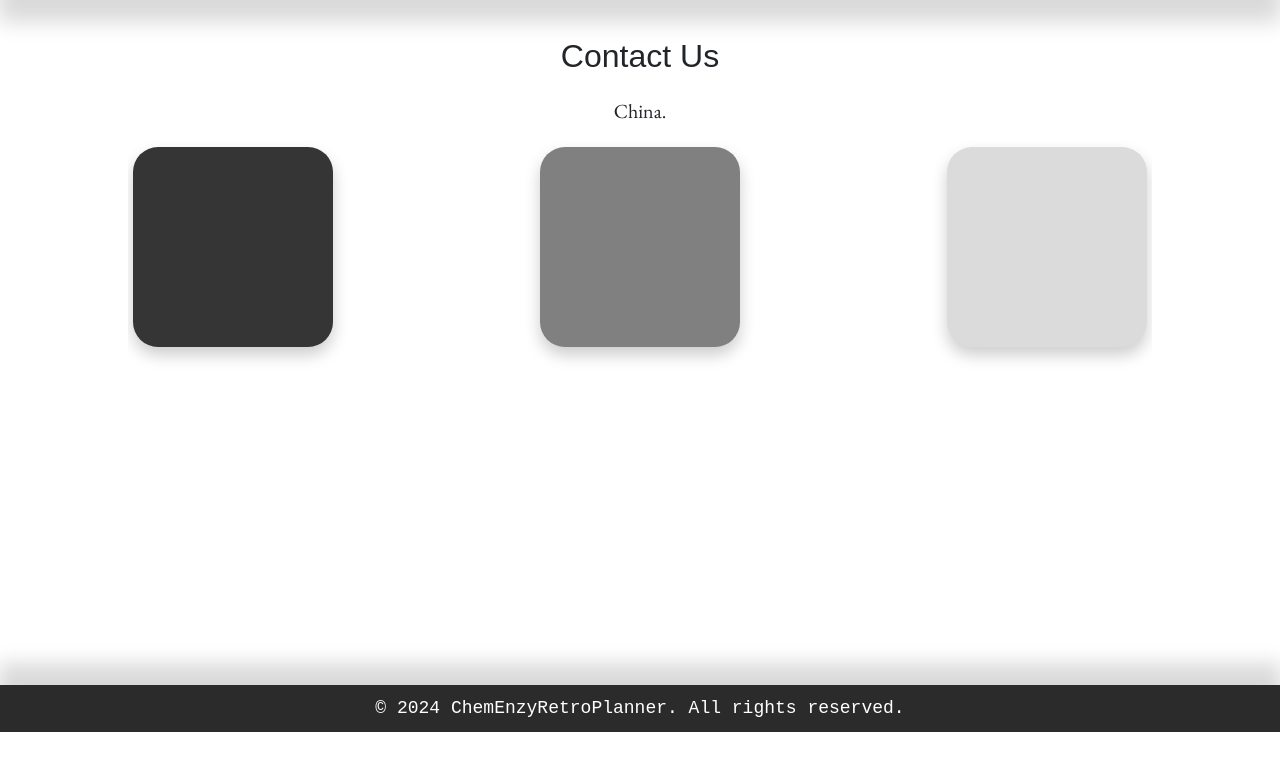
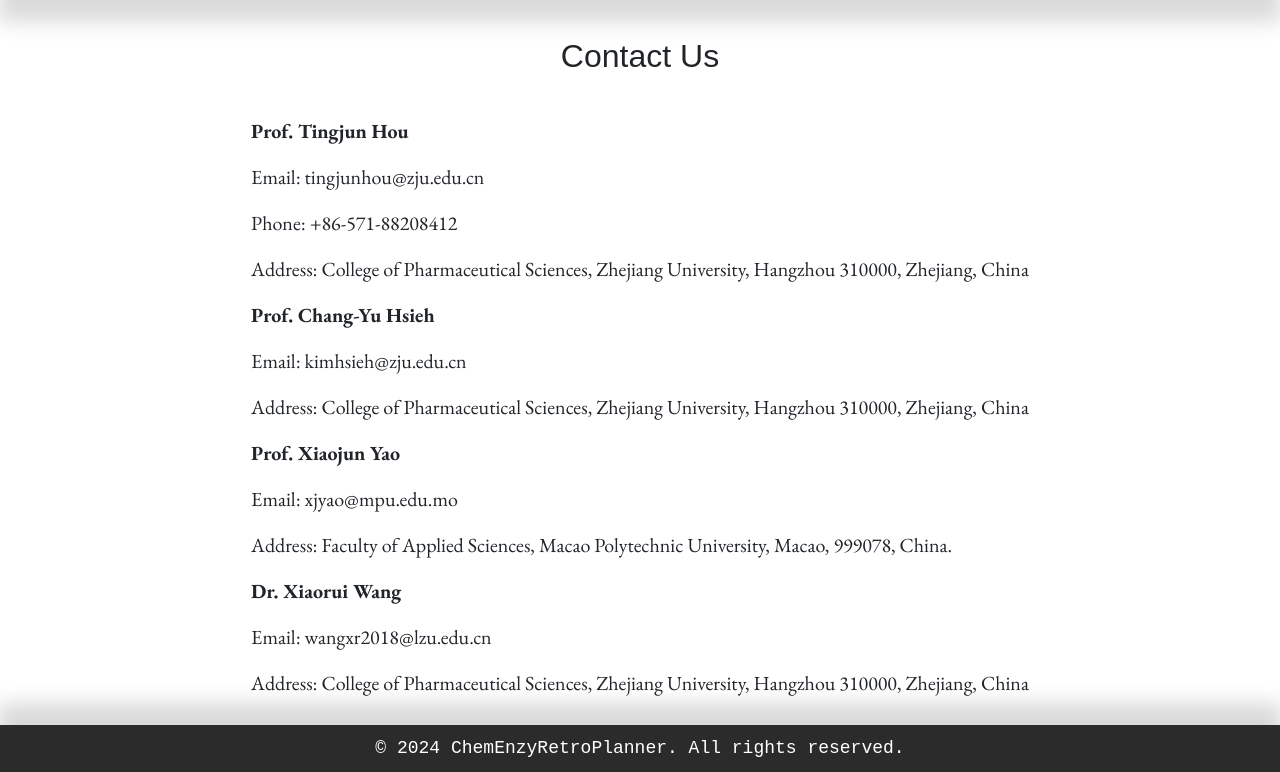
Before and after one commit to wangxr0526/ChemEnzyRetroPlanner, a Flask app: template webapp/templates/contact.html in a window 1280 px wide. Shown: the part 68-840 px from the top of the page. Before the commit the page ends 800 px from the top, so only its background shows below. Run offline with Flask 3, Linux system fonts and the light colour scheme; the template is opened without the code that fills it, so the values that code supplies are empty; some libraries are stand-ins or nearby versions; some web fonts are replaced.

Commit message:
update template

```diff
--- a/webapp/templates/contact.html
+++ b/webapp/templates/contact.html
@@ -5,8 +5,7 @@
     <link rel="stylesheet" type="text/css" href="{{ url_for('static', filename='css/contact.css') }}">
     <link rel="preconnect" href="https://fonts.googleapis.com">
     <link rel="preconnect" href="https://fonts.gstatic.com" crossorigin>
-    <link href="https://fonts.googleapis.com/css2?family=EB+Garamond:ital,wght@0,400..800;1,400..800&display=swap"
-        rel="stylesheet">
+    <link href="https://fonts.googleapis.com/css2?family=EB+Garamond:ital,wght@0,400..800;1,400..800&display=swap" rel="stylesheet">
     {% endblock %}
 </head>
 
@@ -14,19 +13,29 @@
     {% block content %}
     <div class="main-container">
         <p class="text-head">Contact Us</p>
-        <!-- <p class="text-main">Innovation Institute for Artificial Intelligence in Medicine of Zhejiang
-            University, College of Pharma-ceutical Sciences, Zhejiang University, Hangzhou, 310058, China.</p>
-        <p class="text-main">Faculty of Applied Sciences, Macao Polytechnic University, Macao, 999078, China.</p> -->
-        <p class="text-main">China.</p>
-        <div class="img-container">
-            <!-- <img src="../static/figure/contact-figure.jpg" class="img"  height="200" width="200">
-            <img src="../static/figure/contact-figure.jpg" class="img"  height="200" width="200">
-            <img src="../static/figure/contact-figure.jpg" class="img"  height="200" width="200"> -->
-            <div style="height: 200px; width: 200px; border-radius: 25px; box-shadow: 0 8px 16px rgba(0, 0, 0, 0.2); margin: 5px; background-color: rgb(53, 53, 53);"></div>
-            <div style="height: 200px; width: 200px; border-radius: 25px; box-shadow: 0 8px 16px rgba(0, 0, 0, 0.2); margin: 5px; background-color: rgb(128, 128, 128);"></div>
-            <div style="height: 200px; width: 200px; border-radius: 25px; box-shadow: 0 8px 16px rgba(0, 0, 0, 0.2); margin: 5px; background-color: rgb(219, 219, 219);"></div>
+        <!-- <p class="text-main">College of Pharmaceutical Sciences, Zhejiang University, Hangzhou, 310058, China.</p> -->
+
+
+
+
+        <div style="margin-top: 20px; text-align: left; max-width: 800px; margin-left: auto; margin-right: auto;">
+            <p class="text-main"><strong>Prof. Tingjun Hou</strong></p>
+            <p class="text-main">Email: tingjunhou@zju.edu.cn</p>
+            <p class="text-main">Phone: +86-571-88208412</p>
+            <p class="text-main">Address: College of Pharmaceutical Sciences, Zhejiang University, Hangzhou 310000, Zhejiang, China</p>
+
+            <p class="text-main"><strong>Prof. Chang-Yu Hsieh</strong></p>
+            <p class="text-main">Email: kimhsieh@zju.edu.cn</p>
+            <p class="text-main">Address: College of Pharmaceutical Sciences, Zhejiang University, Hangzhou 310000, Zhejiang, China</p>
+
+            <p class="text-main"><strong>Prof. Xiaojun Yao</strong></p>
+            <p class="text-main">Email: xjyao@mpu.edu.mo</p>
+            <p class="text-main">Address: Faculty of Applied Sciences, Macao Polytechnic University, Macao, 999078, China.</p>
+
+            <p class="text-main"><strong>Dr. Xiaorui Wang</strong></p>
+            <p class="text-main">Email: wangxr2018@lzu.edu.cn</p>
+            <p class="text-main">Address: College of Pharmaceutical Sciences, Zhejiang University, Hangzhou 310000, Zhejiang, China</p>
         </div>
-
 
     </div>
     {% endblock %}
```
